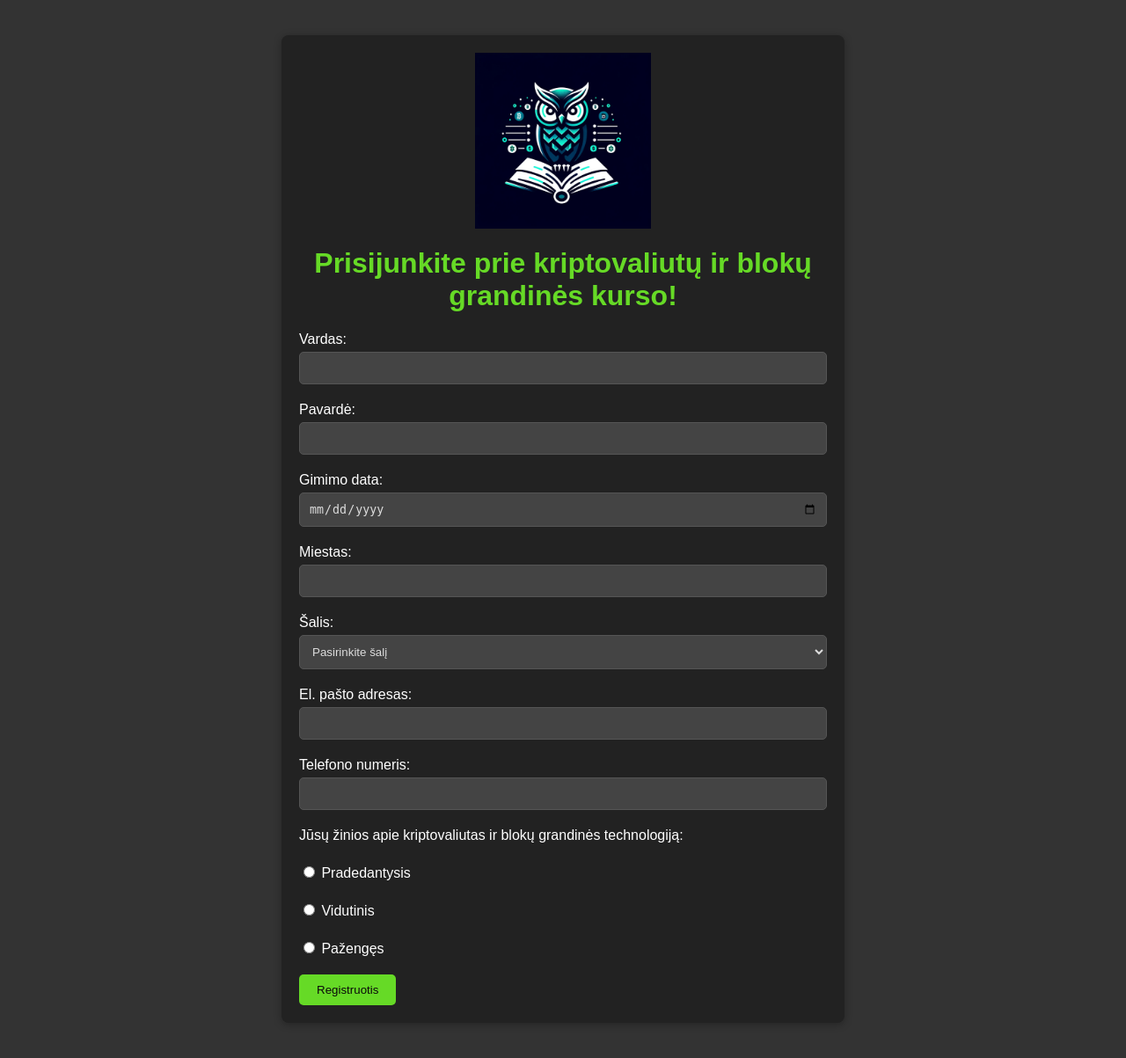
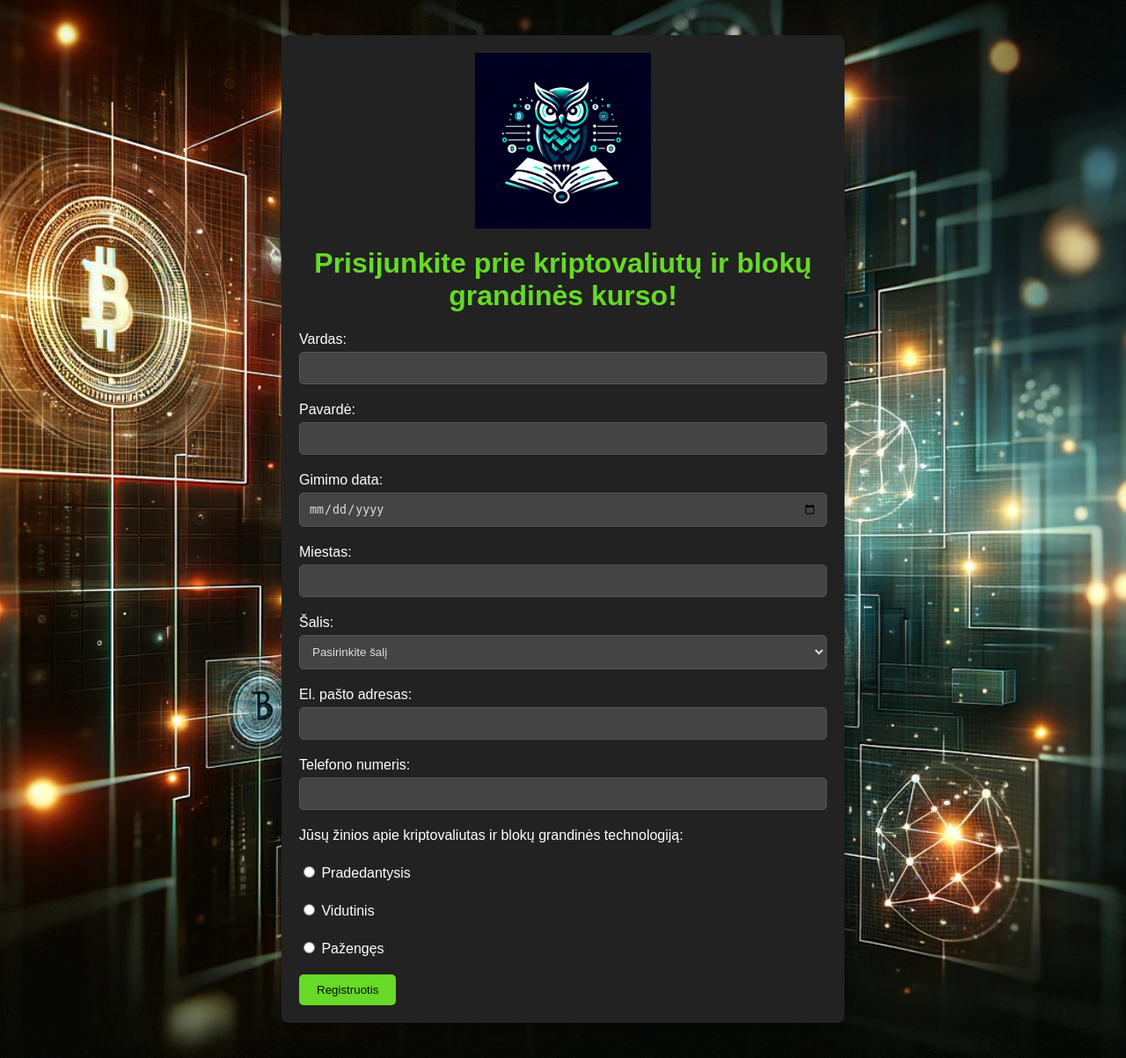
Before and after one commit to MisterVaidas/form-LT, a Flask app: page / in a window 1280 px wide. Shown: the whole page at 88% size. Run offline with Flask 3, Linux system fonts and the light colour scheme.

Commit message:
background updated

```diff
--- a/static/style.css
+++ b/static/style.css
@@ -2,7 +2,10 @@ body {
   font-family: 'Arial', sans-serif;
   margin: 0;
   padding: 0;
-  background-color: #333;
+  background-image: url('background.png');
+  background-size: cover;
+  background-position: center;
+  background-repeat: no-repeat;
   color: #fff;
 }
 
```
Also changed, not shown: static/background.png (added).
